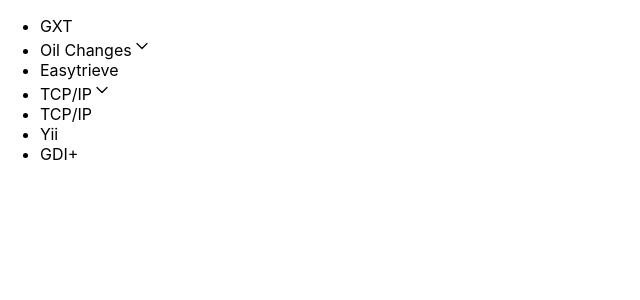
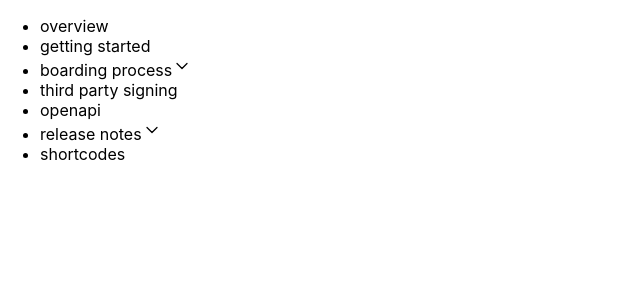
Before and after one commit to reypm/navsidebar, a React (Create React App) app: page / in a window 1280 px wide. Shown: the top 300 px of the page, without its empty margins (0-640 px from the left). Built offline with nearby package versions, Linux system fonts and the light colour scheme.

Commit message:
Added support to items id

```diff
--- a/src/App.js
+++ b/src/App.js
@@ -5,11 +5,9 @@
 import React from 'react';
 
 function App() {
-	const { items } = buildNestedStructure(data);
-
 	return (
 		<nav role="navigation" aria-label="side-navigation" className="side-navigation-panel">
-			<SideNavMenu items={items} />
+			<SideNavMenu items={buildNestedStructure(data)} />
 		</nav>
 	);
 }
--- a/src/components/utils/buildNestedElements.util.ts
+++ b/src/components/utils/buildNestedElements.util.ts
@@ -1,7 +1,6 @@
 export const buildNestedStructure = (data: any) => {
 	const topLevelItems = [];
 	const itemMap: { [index: number]: any } = {};
-	let loopCount = 1;
 
 	for (const item of data) {
 		const { title, path, metaData } = item;
@@ -22,23 +21,23 @@
 			const parentLevel = metaDataLevel - 1;
 			const parentItem = itemMap[parentLevel];
 
-			if (loopCount === 1) {
-				newItem.id = parentItem.id + '-' + parentItem.subNav.length + 1;
-				parentItem.subNav.push(newItem);
-				loopCount++;
+			if (parentItem.subNav.length === 0) {
+				const parentCopy = {
+					...parentItem,
+					id: parentItem.id + '-' + parentItem.subNav.length,
+					subNav: [],
+					title: 'overview',
+				};
+				parentItem.subNav.push(parentCopy);
 			}
 
 			newItem.id = parentItem.id + '-' + parentItem.subNav.length;
+			delete parentItem.path;
 			parentItem.subNav.push(newItem);
 		}
 
 		itemMap[metaDataLevel] = newItem;
 	}
 
-	console.log(topLevelItems);
-
-	return {
-		items: topLevelItems,
-		activeItem: topLevelItems[0]['path'],
-	};
+	return topLevelItems;
 };
--- a/src/v1.sidenavdata.json
+++ b/src/v1.sidenavdata.json
@@ -1,135 +1,163 @@
 [
   {
-    "title": "GXT",
-    "path": "http://geocities.jp/hendrerit/at.js",
+    "title": "overview",
+    "path": "/products/eboarding/v1/overview",
     "metaData": {
-      "level": 1,
+      "level": "1",
       "fileType": "renderAsPage",
       "displayOnOverview": "true"
     }
   },
   {
-    "title": "Oil Changes",
-    "path": "http://jimdo.com/cum/sociis.jsp",
+    "title": "getting-started",
+    "path": "/products/eboarding/v1/getting-started",
     "metaData": {
-      "level": 1,
+      "level": "1",
       "fileType": "renderAsPage",
       "displayOnOverview": "true"
     }
   },
   {
-    "title": "HSE auditing",
-    "path": "https://creativecommons.org/semper/interdum/mauris/ullamcorper.js",
+    "title": "boarding-process",
+    "path": "/products/eboarding/v1/boarding-process",
     "metaData": {
-      "level": 2,
+      "level": "1",
       "fileType": "renderAsPage",
       "displayOnOverview": "true"
     }
   },
   {
-    "title": "Small Boat Operations",
-    "path": "http://xinhuanet.com/a/suscipit/nulla/elit/ac.aspx",
+    "title": "boarding-process-workflows",
+    "path": "/products/eboarding/v1/boarding-process-workflows",
     "metaData": {
-      "level": 2,
+      "level": "2",
       "fileType": "renderAsPage",
       "displayOnOverview": "true"
     }
   },
   {
-    "title": "DLNA",
-    "path": "https://usnews.com/quis/orci/nullam/molestie.jpg",
+    "title": "passing-data-to-board",
+    "path": "/products/eboarding/v1/passing-data-to-board",
     "metaData": {
-      "level": 3,
+      "level": "2",
+      "protected": "true",
       "fileType": "renderAsPage",
       "displayOnOverview": "true"
     }
   },
   {
-    "title": "Knee Surgery",
-    "path": "http://squidoo.com/semper/interdum.png",
+    "title": "principal",
+    "path": "/products/eboarding/v1/principal",
     "metaData": {
-      "level": 3,
+      "level": "2",
       "fileType": "renderAsPage",
       "displayOnOverview": "true"
     }
   },
   {
-    "title": "Easytrieve",
-    "path": "https://google.fr/in/felis.jpg",
+    "title": "intermediaryownerinfo",
+    "path": "/products/eboarding/v1/intermediaryownerinfo",
     "metaData": {
-      "level": 1,
+      "level": "2",
       "fileType": "renderAsPage",
       "displayOnOverview": "true"
     }
   },
   {
-    "title": "TCP/IP",
-    "path": "http://zdnet.com/non/quam/nec/dui/luctus.jsp",
+    "title": "additionalshareholders",
+    "path": "/products/eboarding/v1/additionalshareholders",
     "metaData": {
-      "level": 1,
+      "level": "2",
       "fileType": "renderAsPage",
       "displayOnOverview": "true"
     }
   },
   {
-    "title": "LCM",
-    "path": "http://webeden.co.uk/rhoncus/aliquam.js",
+    "title": "businessinfo",
+    "path": "/products/eboarding/v1/businessinfo",
     "metaData": {
-      "level": 2,
+      "level": "2",
       "fileType": "renderAsPage",
       "displayOnOverview": "true"
     }
   },
   {
-    "title": "CNA",
-    "path": "http://macromedia.com/potenti.jsp",
+    "title": "contact",
+    "path": "/products/eboarding/v1/contact",
     "metaData": {
-      "level": 3,
+      "level": "2",
       "fileType": "renderAsPage",
       "displayOnOverview": "true"
     }
   },
   {
-    "title": "PFS",
-    "path": "https://storify.com/eget/eleifend/luctus/ultricies/eu.aspx",
+    "title": "financialinfo",
+    "path": "/products/eboarding/v1/financialinfo",
     "metaData": {
-      "level": 3,
+      "level": "2",
       "fileType": "renderAsPage",
       "displayOnOverview": "true"
     }
   },
   {
-    "title": "ZigBee",
-    "path": "https://rakuten.co.jp/cubilia/curae/duis/faucibus.jpg",
+    "title": "third-party-signing",
+    "path": "/products/eboarding/v1/third-party-signing",
     "metaData": {
-      "level": 3,
+      "level": "1",
       "fileType": "renderAsPage",
       "displayOnOverview": "true"
     }
   },
   {
-    "title": "TCP/IP",
-    "path": "http://dion.ne.jp/bibendum/morbi/non/quam.json",
+    "title": "openapi",
+    "path": "/products/eboarding/v1/openapi",
     "metaData": {
-      "level": 1,
+      "level": "1",
       "fileType": "renderAsPage",
       "displayOnOverview": "true"
     }
   },
   {
-    "title": "Yii",
-    "path": "https://wikipedia.org/sed/ante/vivamus/tortor.png",
+    "title": "release-notes",
+    "path": "/products/eboarding/v1/release-notes",
     "metaData": {
-      "level": 1,
+      "level": "1",
       "fileType": "renderAsPage",
       "displayOnOverview": "true"
     }
   },
   {
-    "title": "GDI+",
-    "path": "https://yolasite.com/dui.jpg",
+    "title": "2022",
+    "path": "/products/eboarding/v1/2022",
     "metaData": {
-      "level": 1,
+      "level": "2",
+      "fileType": "renderAsPage",
+      "displayOnOverview": "true"
+    }
+  },
+  {
+    "title": "eboarding-r51-1-release-notes",
+    "path": "/products/eboarding/v1/eboarding-r51-1-release-notes",
+    "metaData": {
+      "level": "3",
+      "fileType": "renderAsPage",
+      "displayOnOverview": "true"
+    }
+  },
+  {
+    "title": "eboarding-r51-release-notes",
+    "path": "/products/eboarding/v1/eboarding-r51-release-notes",
+    "metaData": {
+      "level": "2",
+      "fileType": "renderAsPage",
+      "displayOnOverview": "true"
+    }
+  },
+  {
+    "title": "shortcodes",
+    "path": "/products/eboarding/v1/shortcodes",
+    "metaData": {
+      "level": "1",
       "fileType": "renderAsPage",
       "displayOnOverview": "true"
     }
```
